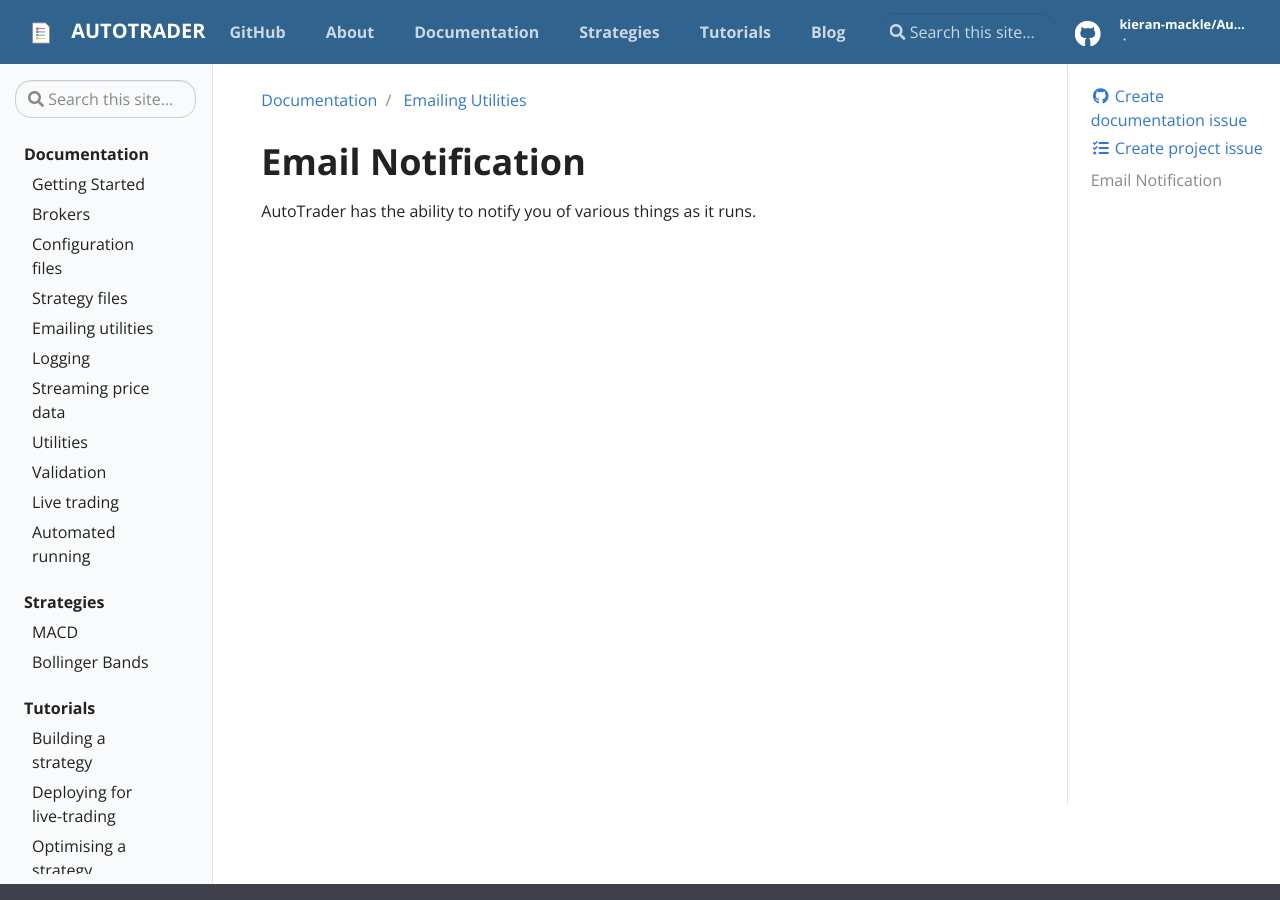
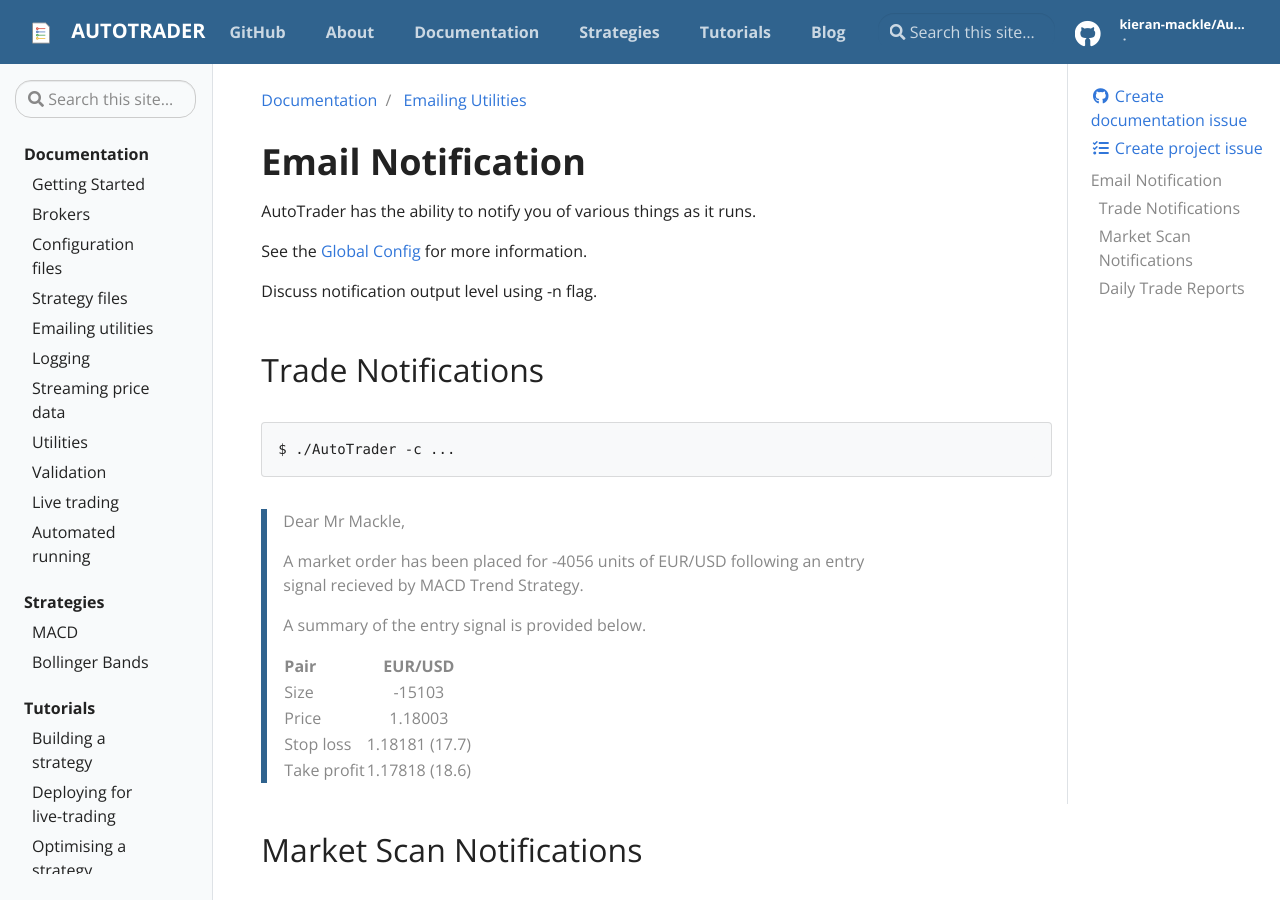
Before and after one commit to kieran-mackle/AutoTrader, a Jekyll site: the page built from docs/_docs/emailing.md, in a window 1280 px wide and 900 px high. Built offline with Jekyll 4.4.1, drawn with Linux system fonts in a browser that asks for light colours; some of the changed text lies outside the part shown.

Commit message:
Update emailing.md

````diff
--- a/docs/_docs/emailing.md
+++ b/docs/_docs/emailing.md
@@ -4,4 +4,47 @@
 ---
 
 # Email Notification
+
 AutoTrader has the ability to notify you of various things as it runs.
+
+See the [Global Config](configuration#global-config) for more information.
+
+
+Discuss notification output level using -n flag.
+
+
+
+## Trade Notifications
+
+```
+$ ./AutoTrader -c ...
+```
+
+
+> Dear Mr Mackle,
+>
+> A market order has been placed for -4056 units of EUR/USD following an entry signal recieved by MACD Trend Strategy.
+>
+> A summary of the entry signal is provided below.
+>
+> | Pair        | EUR/USD        |
+> | :---------- |:-------------: |
+> | Size        | -15103         |
+> | Price       | 1.18003        |
+> | Stop loss   | 1.18181 (17.7) |
+> | Take profit | 1.17818 (18.6) |
+
+
+
+## Market Scan Notifications
+```
+$ ./AutoTrader -c ...
+```
+
+
+
+## Daily Trade Reports
+
+```
+$ ./AutoTrader -c ...
+```
````
